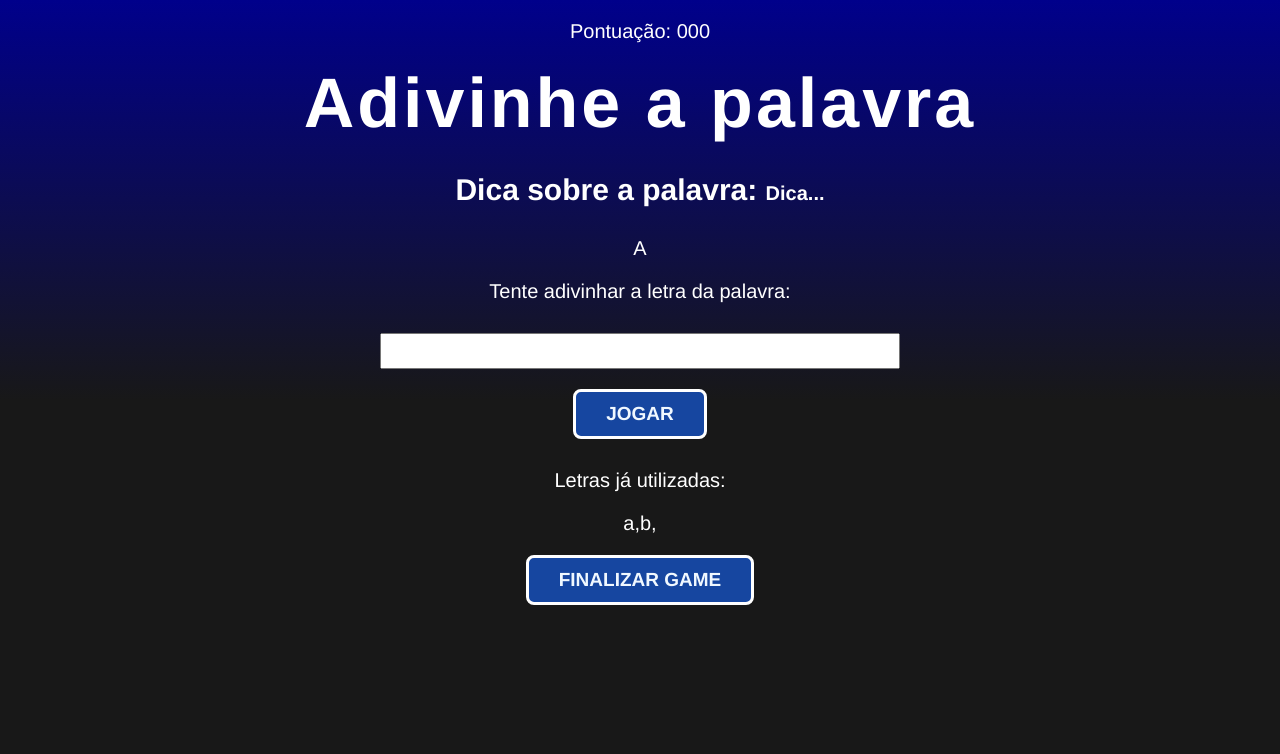
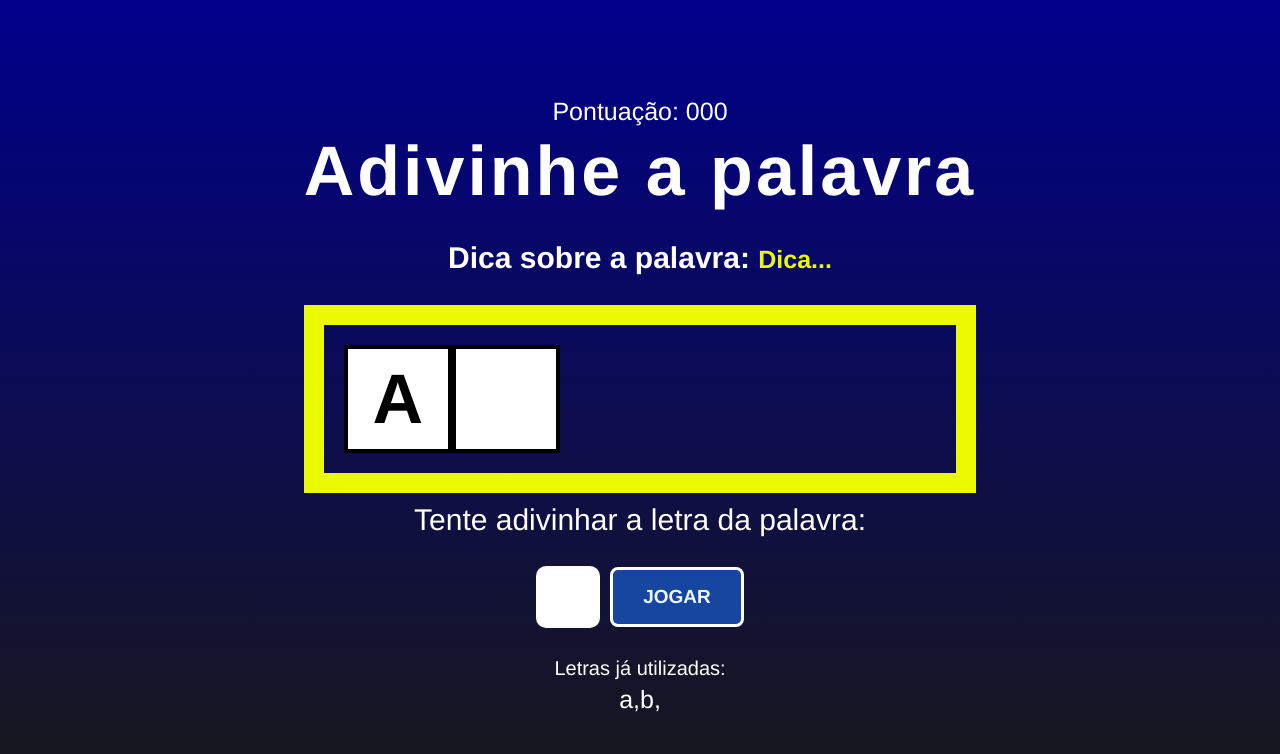
Before and after one commit to Viniciusrodd/Secret_Word, a React (Vite) app: page / in a window 1280 px wide. Both pictures are taken after a click on the button "COMEÇAR O JOGO". Shown: the top 754 px of the page. Built offline with nearby package versions, Linux system fonts and the light colour scheme.

Commit message:
Estilizando tela de game

```diff
--- a/src/App.css
+++ b/src/App.css
@@ -1,4 +1,17 @@
+
+html, body {
+    height: 100%;
+    margin: 0;
+    padding: 0;
+}
+
 .App{
+    height: 100vh;
+    background: linear-gradient(
+        to bottom,
+        darkblue,
+        #181818
+    );
     display: flex;
     justify-content: center;
     align-items: center;
--- a/src/components/Game.css
+++ b/src/components/Game.css
@@ -1,18 +1,54 @@
 @charset "UTF-8";
+
 
 form{
     display: flex;
     justify-content: center;
     align-items: center;
-    flex-direction: column;
-    padding: 10px;
+    flex-direction: row;
+    height: 60px;
+    margin: 30px 0px 30px 0px;
 }
 
 input{
-    height: 30px;
-    width: 40vw;
+    height: 100%;
+    width: 60px;
+    border: none;
+    border-radius: 10px;
+    margin-right: 10px;
 }
 
 button{
-    margin-top: 20px;
+    margin-top: 0px;
+    height: 100%;
 }
+
+
+.tip span{
+    color: #ecfa00;
+}
+
+.wordContainer{
+    display: flex;
+    padding: 20px;
+    border: 20px solid #ecfa00;
+}
+
+.letter, .blankSquare{
+    display: flex;
+    justify-content: center;
+    align-items: center;
+    font-size: 70px;
+    border: 4px solid black;
+    background-color: white;
+    color: black;
+    font-weight: bold;
+    height: 100px;
+    width: 100px;
+    margin: 0px;
+    text-transform: uppercase;
+}
+
+.letterContainer p{
+    font-size: 30px;
+}
--- a/src/components/Game.jsx
+++ b/src/components/Game.jsx
@@ -30,8 +30,6 @@ const Game = ({ verifyletter }) => {
                 <span>a,</span>
                 <span>b,</span>
             </div>
-
-            <button onClick={ verifyletter }>Finalizar game</button>
         </div>
     );
 };
--- a/src/index.css
+++ b/src/index.css
@@ -6,26 +6,10 @@
     --color01: #1646a0
 }
 
-html, body{
-    height: 100%;
-}
-
-body{
-    margin: 0;
-    padding: 0;
-    background: linear-gradient(
-        to bottom,
-        darkblue,
-        #181818,
-        #181818
-
-    );
-}
-
 h1{
     font-size: 70px;
     color: white;
-    margin: 20px;
+    margin: 0px ;
     letter-spacing: 3px;
 }
 
@@ -35,13 +19,14 @@ h3{
 }
 
 span{
-    font-size: 20px;
+    font-size: 25px;
     color: white;
 }
 
 p{
     font-size: 20px;
     color: white;
+    margin: 10px 0px 5px 0px;
 }
 
 button {
```
